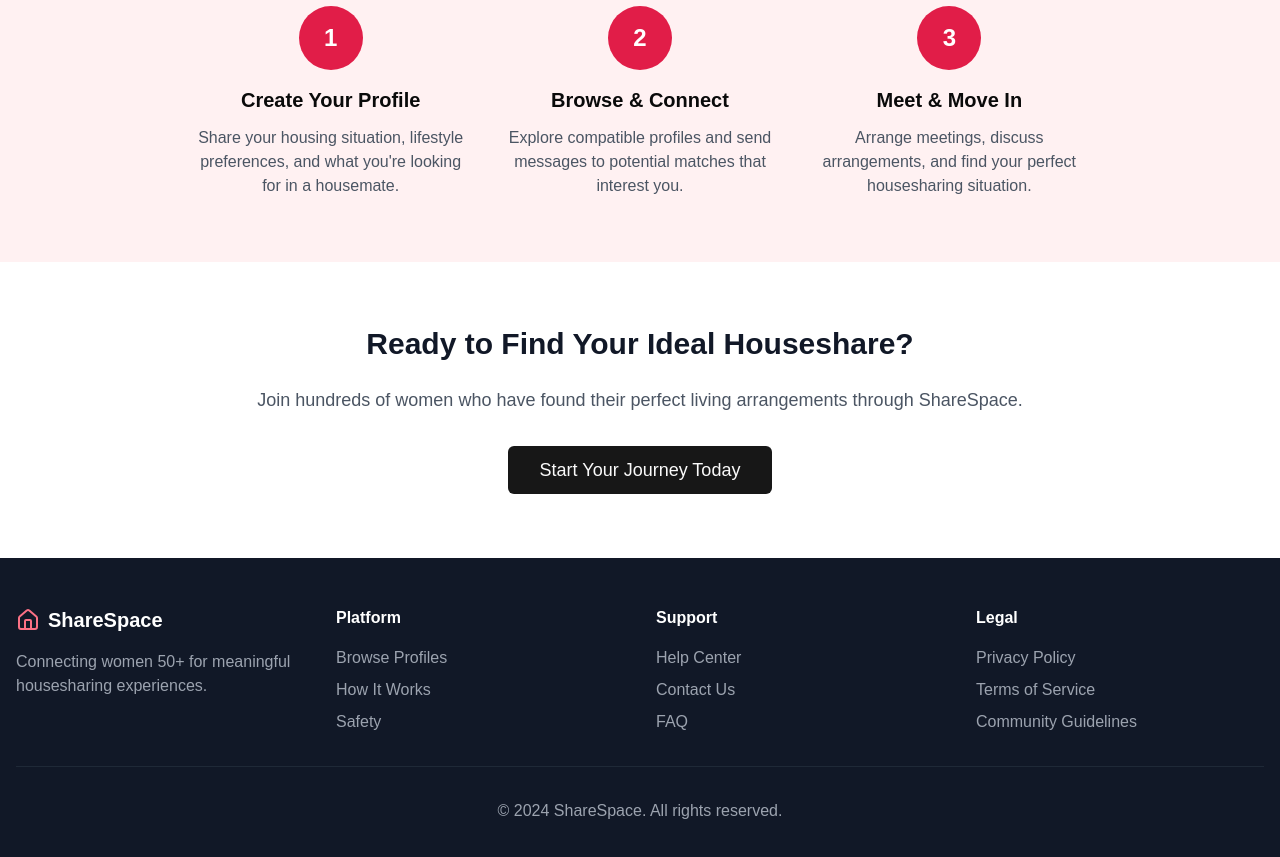
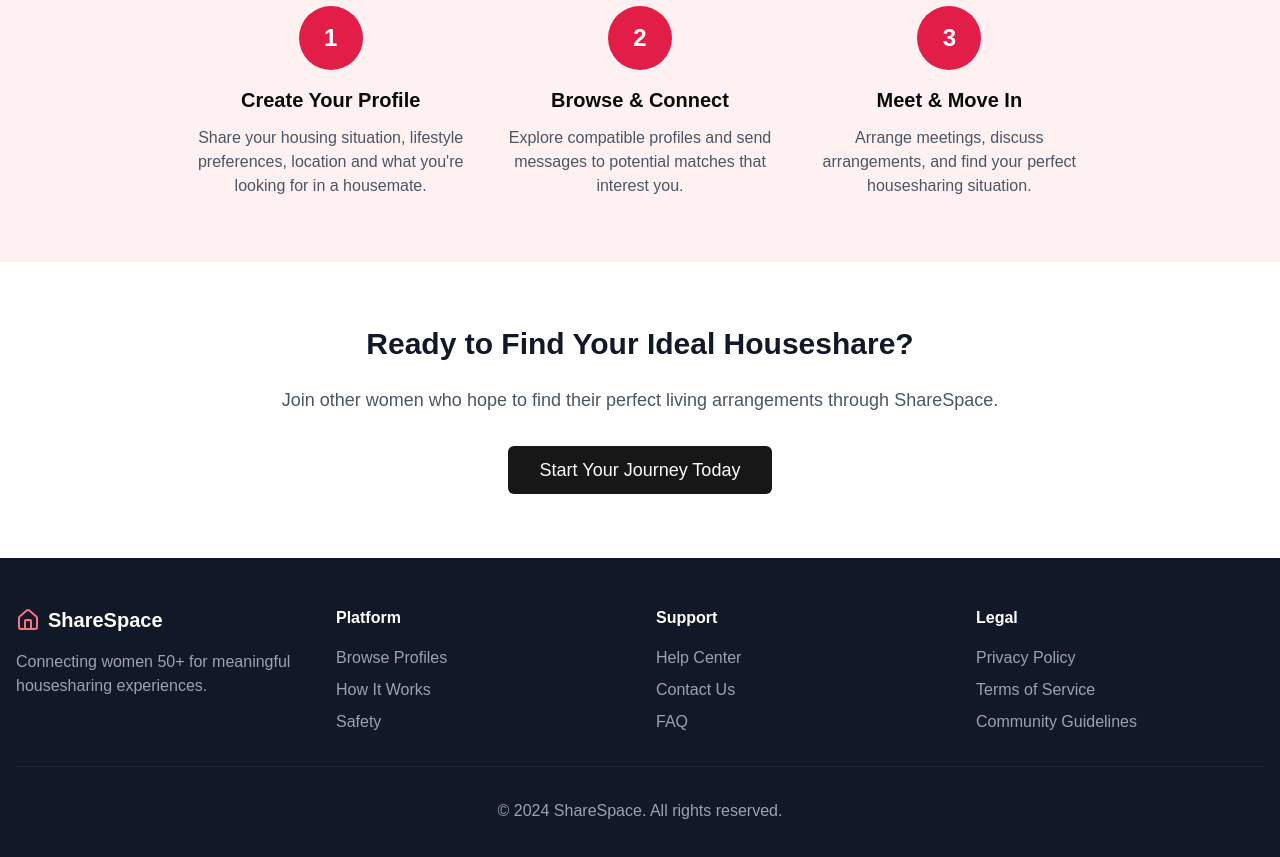
Before and after one commit to ChynaBlueInk/houseshare-app, a Next.js app: page / in a window 1280 px wide. Shown: the part 1840-2697 px from the top of the page. Built offline with nearby package versions, Linux system fonts and the light colour scheme.

Commit message:
Test Vercel reconnect

```diff
--- a/app/page.tsx
+++ b/app/page.tsx
@@ -122,7 +122,7 @@ export default function HomePage() {
               </div>
               <h4 className="text-xl font-semibold mb-3">Create Your Profile</h4>
               <p className="text-gray-600">
-                Share your housing situation, lifestyle preferences, and what you're looking for in a housemate.
+                Share your housing situation, lifestyle preferences, location and what you're looking for in a housemate.
               </p>
             </div>
             <div className="text-center">
@@ -152,7 +152,7 @@ export default function HomePage() {
         <div className="container mx-auto text-center max-w-3xl">
           <h3 className="text-3xl font-bold text-gray-900 mb-6">Ready to Find Your Ideal Houseshare?</h3>
           <p className="text-lg text-gray-600 mb-8">
-            Join hundreds of women who have found their perfect living arrangements through ShareSpace.
+            Join other women who hope to find their perfect living arrangements through ShareSpace.
           </p>
           <Button size="lg" className="text-lg px-8 py-6" asChild>
             <Link href="/profile/create">Start Your Journey Today</Link>
```
